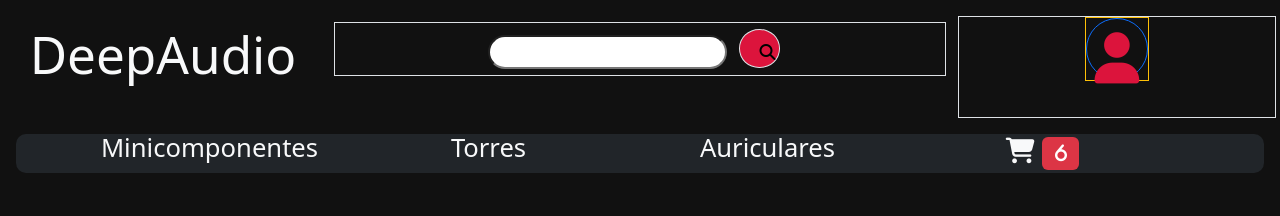
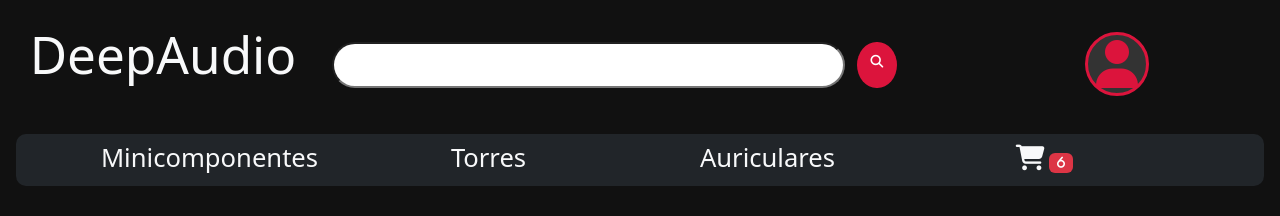
Before and after one commit to VLiras/Entregas-Liras, a React (Vite) app: page / in a window 1280 px wide. Shown: the top 216 px of the page. Built offline with nearby package versions, Linux system fonts and the light colour scheme.

Commit message:
Little aligned

```diff
--- a/src/App.css
+++ b/src/App.css
@@ -10,9 +10,11 @@ body{background-color: blue;}
 .header{height: 8vw;background-color: #111;}
 .user{font-size: 4vw;width: 5vw;height:5vw;cursor: pointer;}
 .user i{width: 100%;color: crimson;}
+#circle{background-color: crimson;cursor: pointer;}
+#circle i{font-size: 1vw;margin-top: 35%;}
 
 .navItems{font-size: 3vw;}
-
+.navBar{height: 4vw;}
 a{text-decoration: none;font-size: 4vw;}
 li{list-style: none;height: 40%;margin-top: 3%;border:none /*yellow solid 1px*/;}
 
@@ -24,7 +26,6 @@ nav{width: 100%;height: 3vw;background-color:#333;border-radius: 10px;padding: 0
 .number{background-color: crimson;border-radius: 10px;font-size: 0.8vw;width: 100%;height: 1.5vw;padding: 0%;}
 .searchBar{margin: 1% auto;padding:1%;}
 input{font-size: 1.6vw;padding: 0.5% 1%;width: 40%;border-radius: 4rem;}
-.search{margin: 0 2%;background-color: crimson;width: 3vw;height: 3vw;}
 h2{font-weight: 200;}
 .card{width:18rem;background-color:blue;color: black;}
 .dropItems{font-size: 2vw;}
--- a/src/Components/CartWidget/CartWidget.jsx
+++ b/src/Components/CartWidget/CartWidget.jsx
@@ -5,8 +5,10 @@ import CartContext from '../../Context/CartContext'
 function Cart(){
     const {cartList} = useContext(CartContext)
     return(
-        <div className="cart text-light">
-            <i className="fa-solid fa-cart-shopping"><Badge bg='danger' className='m-2'>6</Badge></i>
+        <div className="cart text-light w-50">
+            <i style={{fontSize:'2vw'}} className="fa-solid fa-cart-shopping p-1">
+                <Badge style={{height:'1.6vw',fontSize:'1vw'}} bg='danger' className='m-1'>6</Badge>
+            </i>
         </div>
     )
 }
--- a/src/Components/Header/Header.jsx
+++ b/src/Components/Header/Header.jsx
@@ -17,9 +17,7 @@ function Header(){
         <div className="header row mb-3">
             <div className="first col-3"><Link to='/' className="text-light">DeepAudio</Link></div>
             <div className="col-6"><Search/></div>
-            <div className="col-3 border">
-                <User/>
-            </div>
+            <div className="col-3 pt-3"><User/></div>
         </div>
     )
 }
--- a/src/Components/NavBar/NavBar.jsx
+++ b/src/Components/NavBar/NavBar.jsx
@@ -22,17 +22,14 @@ function NavBar(){
     //      </div>
     // </nav>
 
-    <Navbar bg="dark" expand="lg">
+    <Navbar bg="dark" expand="lg" className="navBar">
         <Container>
             <Navbar.Collapse id="basic-navbar-nav" className="h-100">
                 <Nav className="w-100 row">
                     <NavLink to='/minicomponentes' className="navs text-light col-3">Minicomponentes</NavLink>
                     <NavLink to='/torres' className="navs text-light col-3">Torres</NavLink>
                     <NavLink to='/auriculares' className="navs text-light col-3">Auriculares</NavLink>
-                    {/* <Nav.Dropdown href="#link" title='Marcas' className="text-light">
-                        <NavDropdown.Item href="#"></NavDropdown.Item>
-                    </Nav.Dropdown> */}
-                 <Link to='/cart' href="#link" className="navs text-light col-3"><Cart/></Link>
+                    <Link to='/cart' href="#link" className="navs text-light col-3 "><Cart/></Link>
                 </Nav>
             </Navbar.Collapse>
         </Container>
--- a/src/Components/Search/SearchBar.jsx
+++ b/src/Components/Search/SearchBar.jsx
@@ -1,8 +1,17 @@
 function Search(){
     return(
-        <div className="searchBar border">
-            <input type="text"/>
-            <button type="button" className="search rounded-circle border"><i className="fa-solid fa-magnifying-glass"></i></button>
+        <div className="searchBar h-100 mt-3">
+            {/* <button type="button" className="search rounded-circle "> */}
+            <div style={{height:'60%'}} className="p-1 center row">
+                <input type="text" className="h-100 col-10"/>
+                <div className="col-2">
+                    <div className="w-50 h-100">
+                        <div id="circle" className="search rounded-circle h-100 w-100">
+                            <i className="fa-solid fa-magnifying-glass"></i>
+                        </div>
+                    </div>
+                </div>
+            </div>
         </div>
     )
 }
--- a/src/Components/User/User.jsx
+++ b/src/Components/User/User.jsx
@@ -1,7 +1,7 @@
 const User = ()=>{
     return(
-        <div className="user center border border-warning">
-            <div className="rounded-circle w-100 h-100 border border-primary">
+        <div className="user center">
+            <div onClick={()=>{alert('Click en User')}} style={{backgroundColor:'#333',border:'crimson solid'}} className="rounded-circle w-100 h-100 display-5">
                 <i className="fa-solid fa-user"></i>
             </div>
         </div>
```
